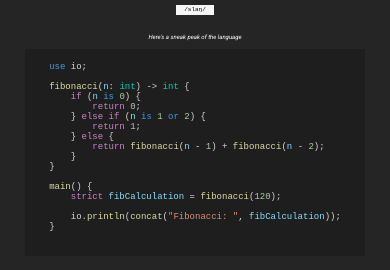
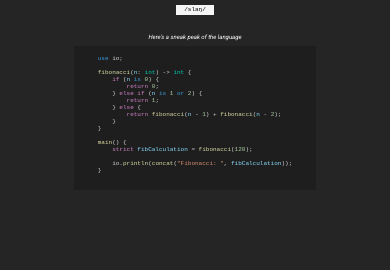
Before and after one commit to fredrikstave/sch-lang.org, a plain HTML site: page public/index.html in a window 390 px wide. Shown: the part 50-320 px from the top of the page. Drawn offline with Linux system fonts and the light colour scheme.

Commit message:
fix: adjust font size

```diff
--- a/public/styles.css
+++ b/public/styles.css
@@ -5,12 +5,6 @@ body {
     background-color: #252526;
     font-family: 'Roboto', sans-serif;
     height: 100vh;
-}
-@media screen and (max-width: 400px) {
-    body {
-        height: auto;
-        font-size: 6px;
-    }
 }
 .wrapper {
     height: inherit;
@@ -67,3 +61,12 @@ body {
 .wrapper pre .str {
     color: #D88E73;
 }
+@media screen and (max-width: 400px) {
+    body {
+        height: auto;
+        font-size: 6px;
+    }
+    .wrapper pre {
+        font-size: 1em;
+    }
+}
```
